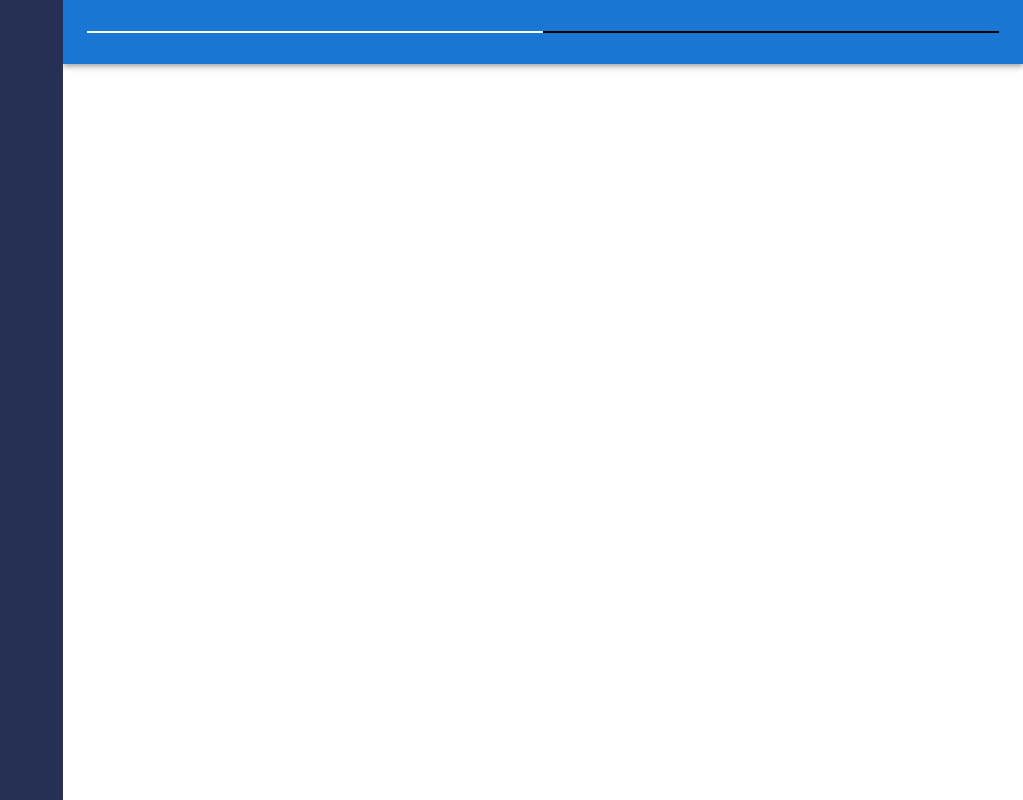
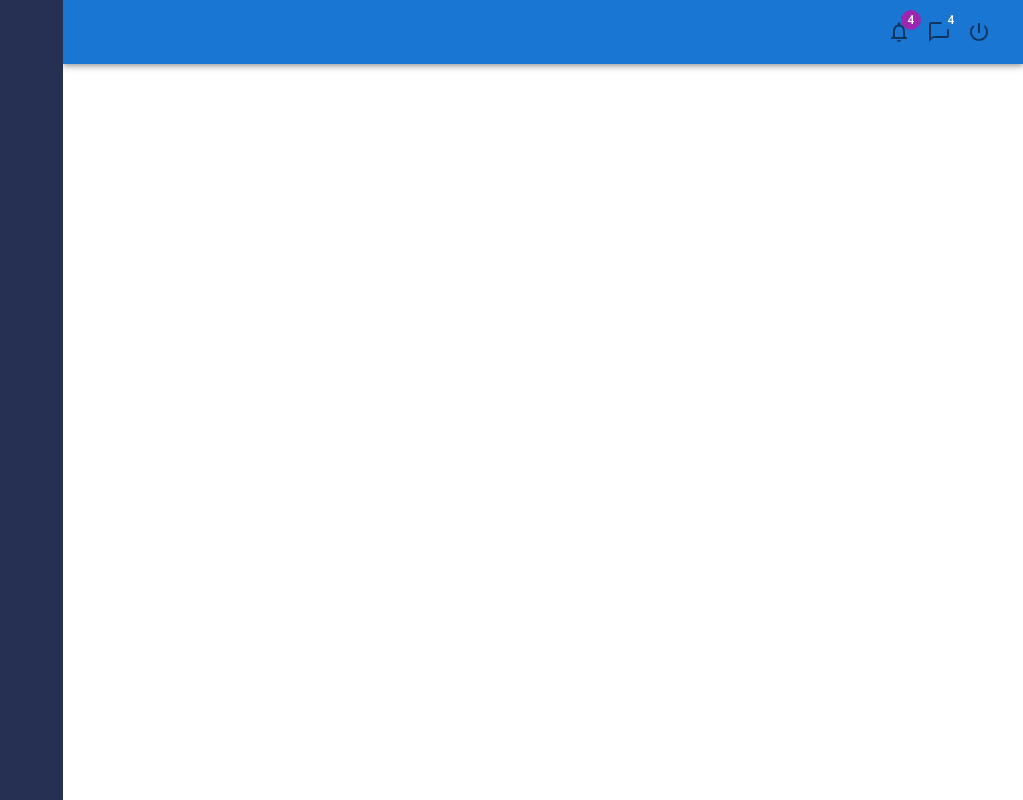
Before and after one commit to urbain32/complete-mui-system, a React (Create React App) app: page / in a window 1280 px wide. Shown: the whole page, without its empty margins (257-1280 px from the left). Built offline with nearby package versions, Linux system fonts and the light colour scheme.

Commit message:
adding content in data

```diff
--- a/src/components/Header.js
+++ b/src/components/Header.js
@@ -1,4 +1,16 @@
-import { AppBar, Grid, Toolbar } from "@mui/material";
+import {
+  ChatBubbleOutline,
+  NotificationsNone,
+  PowerSettingsNew,
+} from "@mui/icons-material";
+import {
+  AppBar,
+  Badge,
+  Grid,
+  IconButton,
+  InputBase,
+  Toolbar,
+} from "@mui/material";
 import React from "react";
 
 const Header = () => {
@@ -6,8 +18,25 @@ const Header = () => {
     <AppBar position="static">
       <Toolbar>
         <Grid container>
-          <Grid item sm={6} border="1px solid #fff"></Grid>
-          <Grid item sm={6} border="1px solid #000"></Grid>
+          <Grid item>
+            <InputBase />
+          </Grid>
+          <Grid item sm></Grid>
+          <Grid item>
+            <IconButton>
+              <Badge badgeContent={4} color="secondary">
+                <NotificationsNone />
+              </Badge>
+            </IconButton>
+            <IconButton>
+              <Badge badgeContent={4} color="primary">
+                <ChatBubbleOutline />
+              </Badge>
+            </IconButton>
+            <IconButton>
+              <PowerSettingsNew />
+            </IconButton>
+          </Grid>
         </Grid>
       </Toolbar>
     </AppBar>
```
